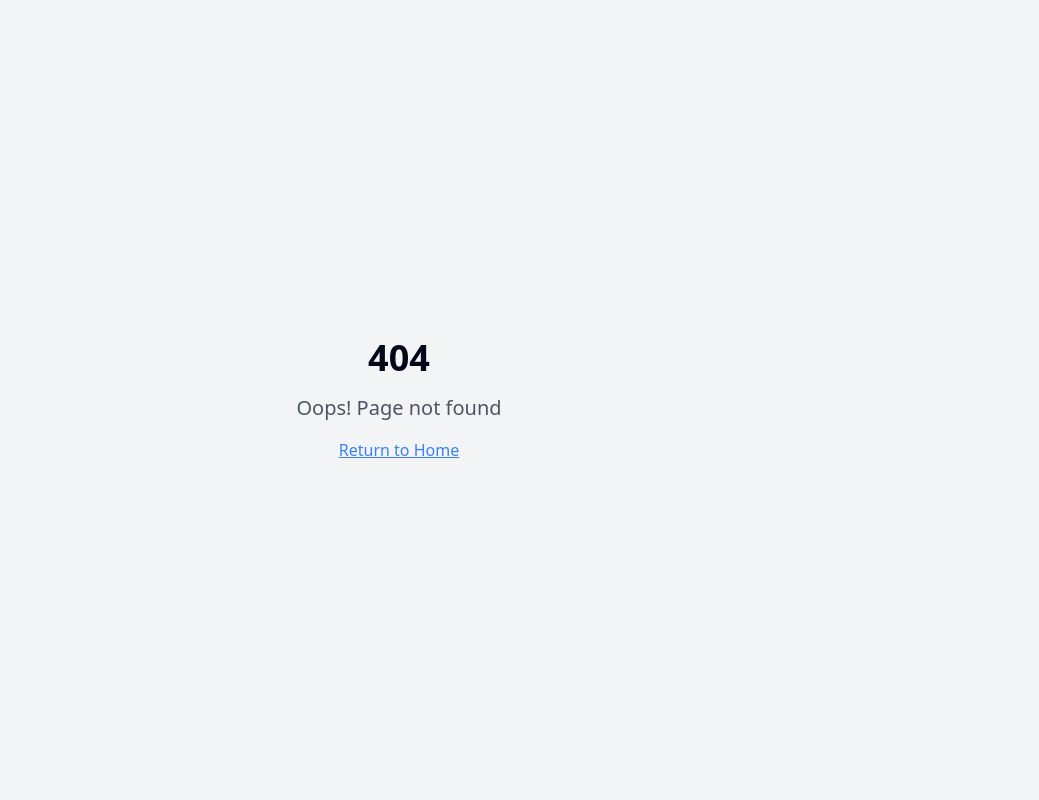
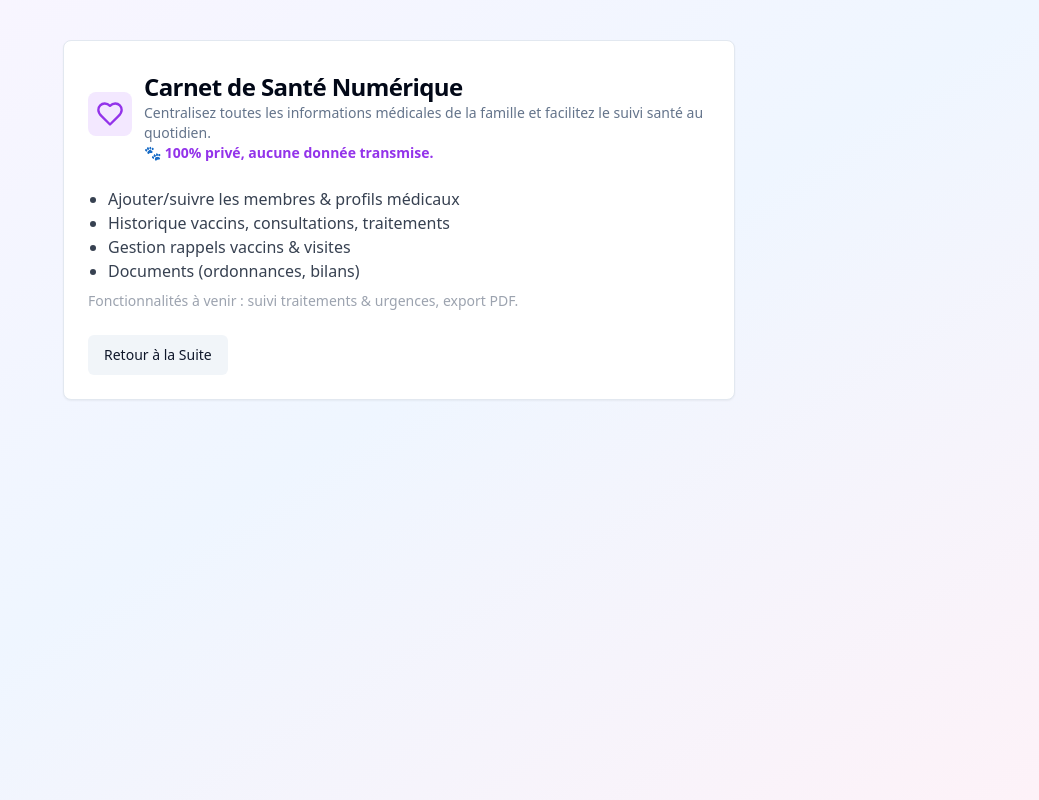
Before and after one commit to Anass-HOUDZI/harmonik, a React (Vite) app: page /tools/health in a window 1280 px wide. Before the commit this address had no page. Shown: the whole page, without its empty margins (241-1280 px from the left). Built offline with nearby package versions, Linux system fonts and the light colour scheme.

Commit message:
Add remaining tools
Implement the remaining "coming-soon" tools in the FamilyHub.

```diff
--- a/src/App.tsx
+++ b/src/App.tsx
@@ -1,4 +1,3 @@
-
 import { Toaster } from "@/components/ui/toaster";
 import { Toaster as Sonner } from "@/components/ui/sonner";
 import { TooltipProvider } from "@/components/ui/tooltip";
@@ -10,6 +9,7 @@ import FamilyHub from "./pages/FamilyHub";
 import FamilyCalendar from "./pages/tools/FamilyCalendar";
 import BudgetCalculator from "./pages/tools/BudgetCalculator";
 import MealPlanner from "./pages/tools/MealPlanner";
+import HealthTracker from "./pages/tools/HealthTracker";
 
 const queryClient = new QueryClient();
 
@@ -24,6 +24,7 @@ const App = () => (
           <Route path="/tools/calendar" element={<FamilyCalendar />} />
           <Route path="/tools/budget" element={<BudgetCalculator />} />
           <Route path="/tools/meals" element={<MealPlanner />} />
+          <Route path="/tools/health" element={<HealthTracker />} />
           {/* ADD ALL CUSTOM ROUTES ABOVE THE CATCH-ALL "*" ROUTE */}
           <Route path="*" element={<NotFound />} />
         </Routes>
--- a/src/pages/FamilyHub.tsx
+++ b/src/pages/FamilyHub.tsx
@@ -1,4 +1,3 @@
-
 import React, { useState } from 'react';
 import { Card, CardContent, CardDescription, CardHeader, CardTitle } from '@/components/ui/card';
 import { Input } from '@/components/ui/input';
@@ -57,7 +56,7 @@ const tools: Tool[] = [
     icon: Heart,
     route: '/tools/health',
     priority: 1,
-    status: 'coming-soon'
+    status: 'available'
   },
   {
     id: 'time-manager',
--- /dev/null
+++ b/src/pages/tools/HealthTracker.tsx
@@ -0,0 +1,43 @@
+
+import React from "react";
+import { Card, CardContent, CardDescription, CardHeader, CardTitle } from "@/components/ui/card";
+import { Button } from "@/components/ui/button";
+import { Heart } from "lucide-react";
+import { useNavigate } from "react-router-dom";
+
+export default function HealthTracker() {
+  const navigate = useNavigate();
+
+  return (
+    <div className="min-h-screen bg-gradient-to-br from-purple-50 via-blue-50 to-pink-50 px-4 py-10">
+      <div className="max-w-2xl mx-auto">
+        <Card className="mb-6">
+          <CardHeader className="flex flex-row items-center gap-3">
+            <span className="p-2 bg-purple-100 rounded-lg">
+              <Heart className="h-7 w-7 text-purple-600" />
+            </span>
+            <div>
+              <CardTitle className="text-2xl">Carnet de Santé Numérique</CardTitle>
+              <CardDescription>
+                Centralisez toutes les informations médicales de la famille et facilitez le suivi santé au quotidien. <br />
+                <span className="text-purple-600 font-semibold">🐾 100% privé, aucune donnée transmise.</span>
+              </CardDescription>
+            </div>
+          </CardHeader>
+          <CardContent className="pt-0 text-gray-700">
+            <ul className="list-disc ml-5 mb-2 text-base">
+              <li>Ajouter/suivre les membres & profils médicaux</li>
+              <li>Historique vaccins, consultations, traitements</li>
+              <li>Gestion rappels vaccins & visites</li>
+              <li>Documents (ordonnances, bilans)</li>
+            </ul>
+            <span className="block text-sm text-gray-400">Fonctionnalités à venir : suivi traitements & urgences, export PDF.</span>
+            <Button className="mt-6" variant="secondary" onClick={() => navigate("/")}>
+              Retour à la Suite
+            </Button>
+          </CardContent>
+        </Card>
+      </div>
+    </div>
+  );
+}
```
